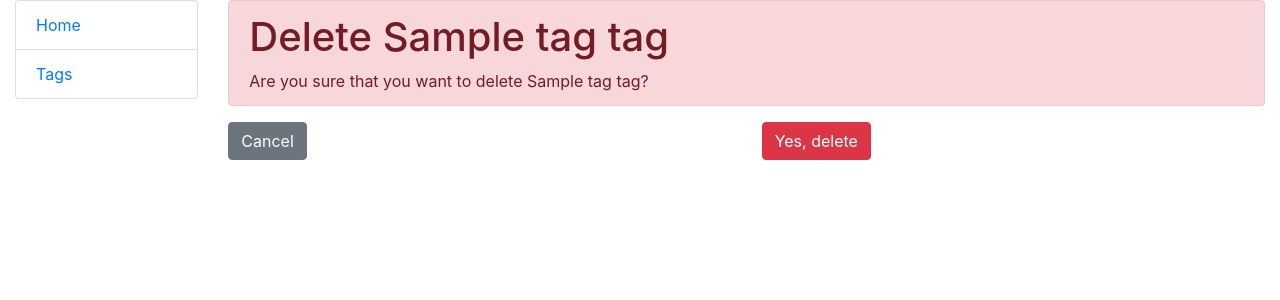
After one commit to y-kondrashova/to-do, a Django app: page /tags/delete/1/ in a window 1280 px wide. The commit adds this page. Shown: the top 300 px of the page. Run offline with Django 5.2, Linux system fonts and the light colour scheme; tables that the repository leaves empty hold one stand-in row (values such as "Sample post").

Commit message:
Add: TagDeleteView to project

```diff
--- a/tasks/urls.py
+++ b/tasks/urls.py
@@ -6,6 +6,7 @@ from tasks.views import (
     TagListView,
     TagCreateView,
     TagUpdateView,
+    TagDeleteView,
 )
 
 urlpatterns = [
@@ -13,6 +14,7 @@ urlpatterns = [
     path("tags/", TagListView.as_view(), name="tag-list"),
     path("tags/create/", TagCreateView.as_view(), name="tag-create"),
     path("tags/update/<int:pk>/", TagUpdateView.as_view(), name="tag-update"),
+    path("tags/delete/<int:pk>/", TagDeleteView.as_view(), name="tag-delete"),
     path("tasks/cteate/", TaskCreateView.as_view(), name="task-create"),
 ]
 
--- a/tasks/views.py
+++ b/tasks/views.py
@@ -32,3 +32,8 @@
     model = Tag
     fields = "__all__"
     success_url = reverse_lazy("tasks:tag-list")
+
+
+class TagDeleteView(generic.DeleteView):
+    model = Tag
+    success_url = reverse_lazy("tasks:tag-list")
--- /dev/null
+++ b/templates/includes/confirm_delete_form.html
@@ -0,0 +1,11 @@
+<form action="" method="post">
+  {% csrf_token %}
+  <div class="row g-0">
+    <div class="col-sm-6 col-md-6">
+      <input class="btn btn-secondary" type=button value="Cancel" onClick="history.go(-1);">
+    </div>
+    <div class="col-sm-6 col-md-6">
+      <input type="submit" class="btn btn-danger" value="Yes, delete">
+    </div>
+  </div>
+</form>
--- /dev/null
+++ b/templates/tasks/tag_confirm_delete.html
@@ -0,0 +1,9 @@
+{% extends "base.html" %}
+
+{% block content %}
+  <div class="alert alert-danger" role="alert">
+    <h1>Delete {{ tag.name }} tag</h1>
+    Are you sure that you want to delete {{ tag.name }} tag?
+  </div>
+  {% include 'includes/confirm_delete_form.html' %}
+{% endblock %}
--- a/templates/tasks/tag_list.html
+++ b/templates/tasks/tag_list.html
@@ -15,6 +15,9 @@
           <div class="col">
             <a class="btn btn-primary" href="{% url 'tasks:tag-update' tag.id %}">Update</a>
           </div>
+          <div class="col">
+            <a class="btn btn-danger" href="{% url 'tasks:tag-delete' tag.id %}">Update</a>
+          </div>
         </li>
         <br>
 
```
